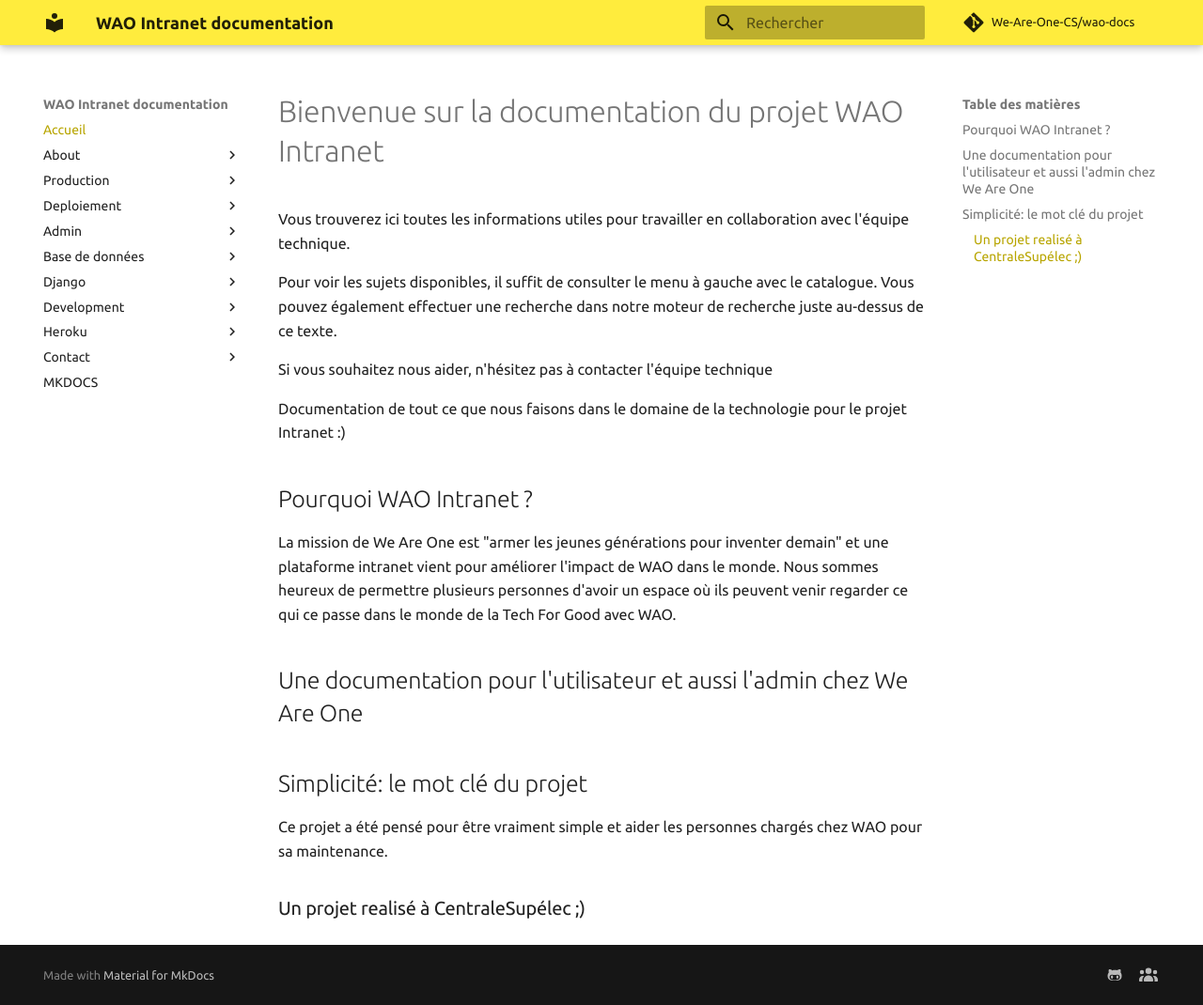
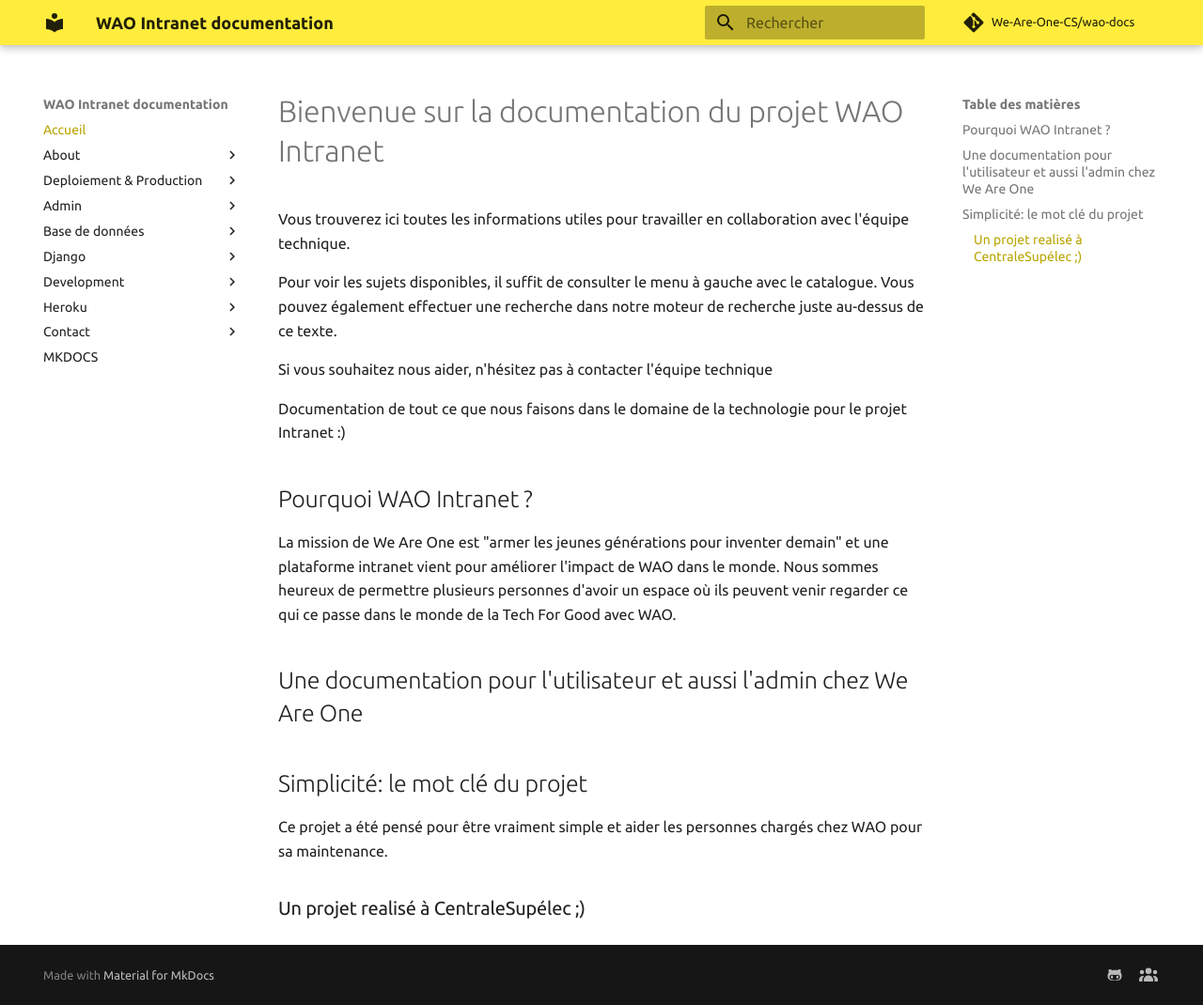
Before and after one commit to We-Are-One-CS/docs, an MkDocs documentation site: the page built from docs/index.md, in a window 1280 px wide and 1070 px high. Shown: the whole window at 94% size. Built offline with MkDocs 1.6.1 and Material for MkDocs 9.7.7, drawn with Linux system fonts in a browser that asks for light colours; comment, search, counter and statistics services are not loaded; part of the change alters nothing that is shown.

```diff
--- a/mkdocs.yml
+++ b/mkdocs.yml
@@ -7,10 +7,7 @@ nav:
     - Contributions: about/contributing.md
     - License: about/license.md
     - Notes de release: about/release-notes.md
-  - Production:
-    - Production: production/production.md
-    - Checklist de production: production/checklist.md
-  - Deploiement:
+  - Deploiement & Production:
     - Comment deploier le site: deployment/deploy.md
     - Maintenance du site: deployment/maintenance.md
     - Server: deployment/server.md
```
Also changed, not shown: docs/production/checklist.md (deleted), docs/production/production.md (deleted).
